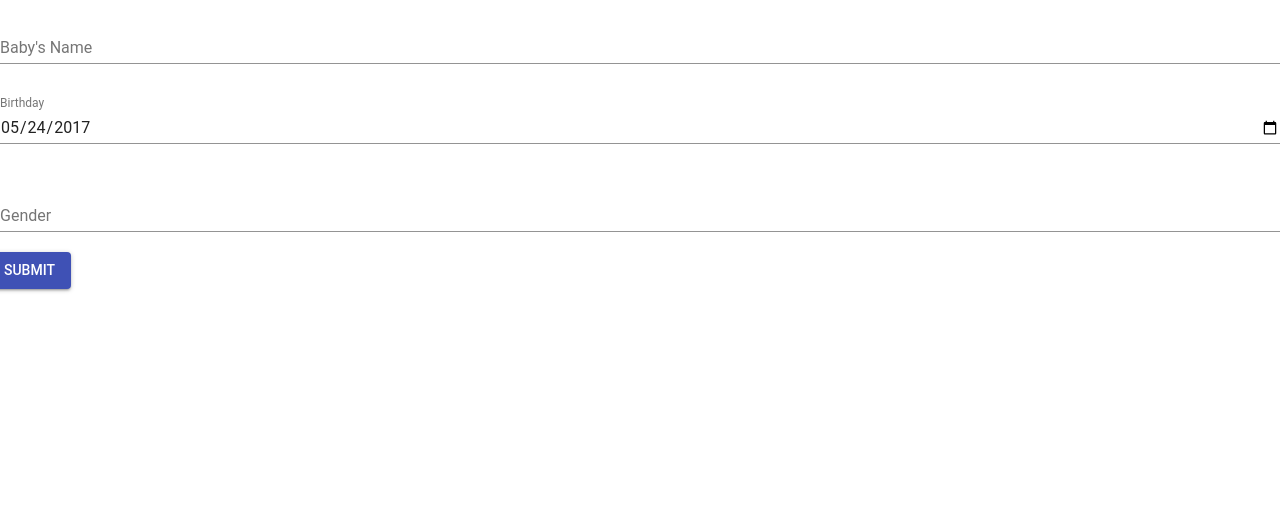
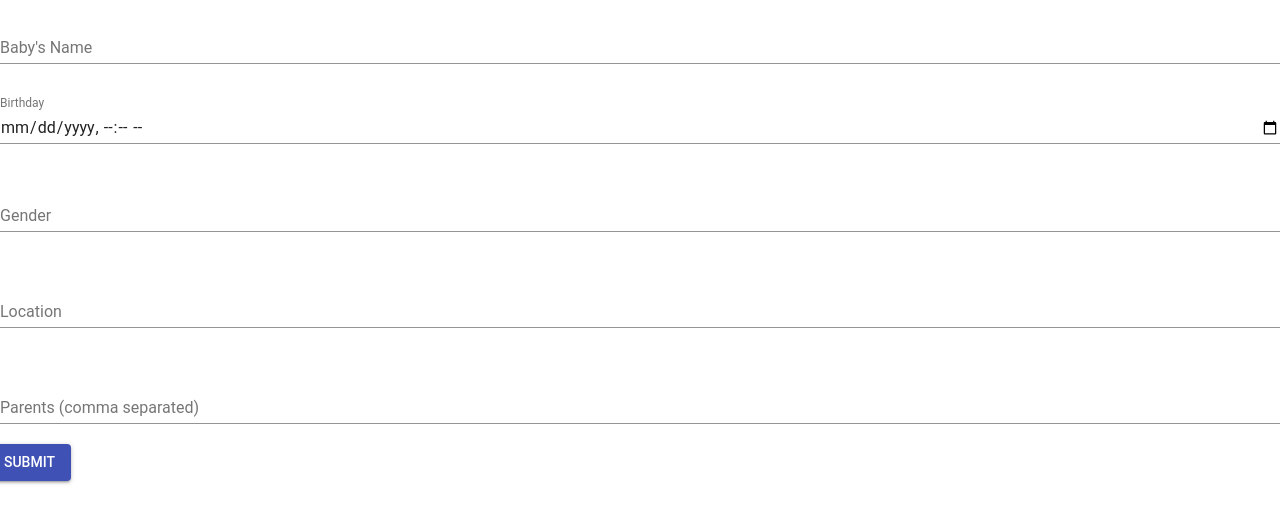
Before and after one commit to masterkrang/babychain, a React (Create React App) app: page / in a window 1280 px wide. Shown: the top 522 px of the page. Built offline with nearby package versions, Linux system fonts and the light colour scheme.

Commit message:
track the input

```diff
--- a/src/App.js
+++ b/src/App.js
@@ -12,6 +12,21 @@ const styles = {
 }
 
 class App extends Component {
+
+  constructor(props) {
+    super(props);
+    this.state = {
+      babyName: '',
+      birthdate: '',
+      gender: '',
+      address: '',
+      parents: ''
+    };
+
+    this.handleChange = this.handleChange.bind(this);
+    this.submitClicked = this.submitClicked.bind(this);
+  }
+
   render() {
     return (
       <div className="App">
@@ -33,12 +48,13 @@ class App extends Component {
               lg={12}
               id="date"
               label="Birthday"
-              type="date"
+              type="datetime-local"
               defaultValue="2017-05-24"
               InputLabelProps={{
                 shrink: true,
               }}
               fullWidth={true}
+              onChange={this.handleChange}
             />
           </Grid>
           <Grid item xs={12}>
@@ -50,15 +66,51 @@ class App extends Component {
               placeholder="Anything goes"
               margin="normal"
               fullWidth={true}
+              onChange={this.handleChange}
             />
           </Grid>
-          <Button variant="contained" color="primary">
+          <Grid item xs={12}>
+            <TextField
+              xs={12}
+              lg={12}
+              id="standard-multiline-static"
+              label="Location"
+              placeholder="Full Address"
+              margin="normal"
+              fullWidth={true}
+              onChange={this.handleChange}
+            />
+          </Grid>
+          <Grid item xs={12}>
+            <TextField
+              xs={12}
+              lg={12}
+              id="standard-multiline-static"
+              label="Parents (comma separated)"
+              placeholder="Bobby Johnson, Mary Stewart"
+              margin="normal"
+              fullWidth={true}
+              onChange={this.handleChange}
+            />
+          </Grid>
+          <Button
+            onClick={this.submitClicked}
+            variant="contained" color="primary">
             Submit
           </Button>
         </Grid>
       </div>
     );
   }
+
+  handleChange(event) {
+    this.setState({value: event.target.value.toUpperCase()});
+    console.log(event.target.value.toUpperCase())
+  }
+
+  submitClicked() {
+    console.log("submit clicked")
+  }
 }
 
 export default App;
```
